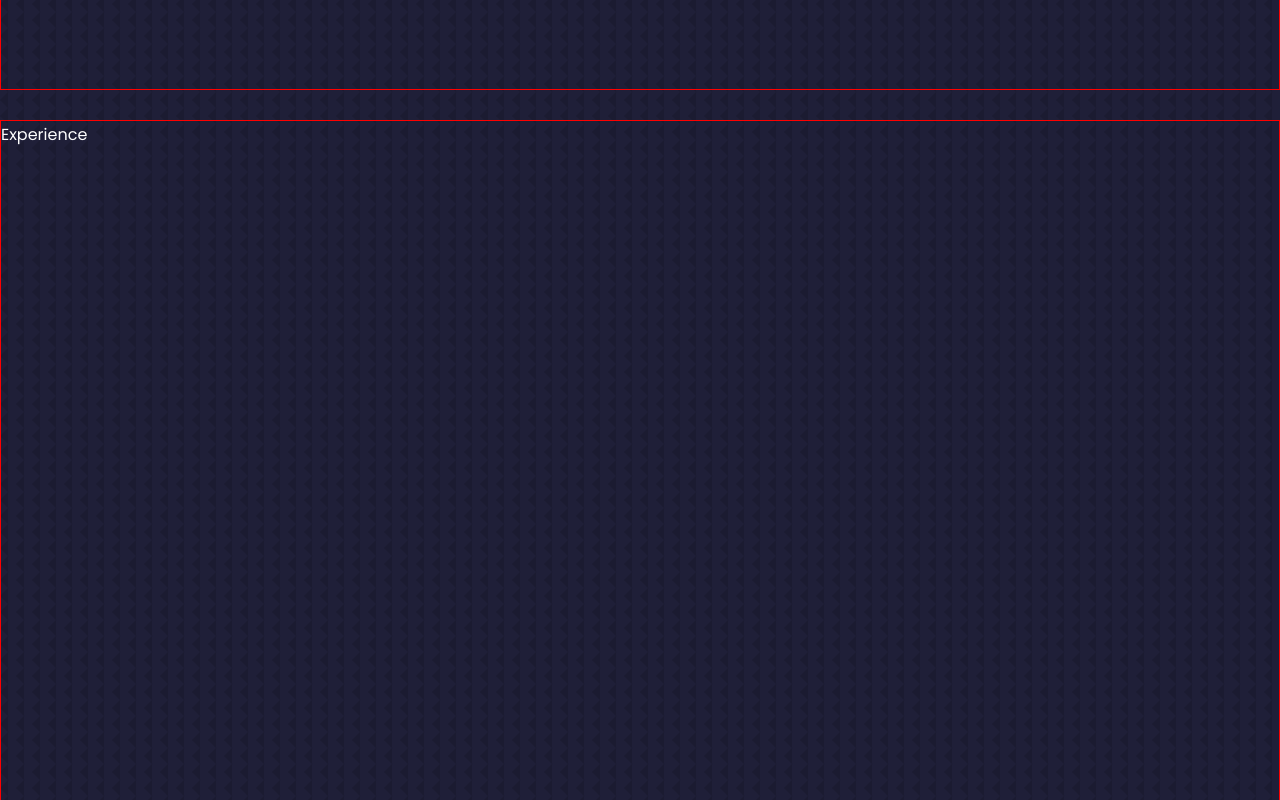
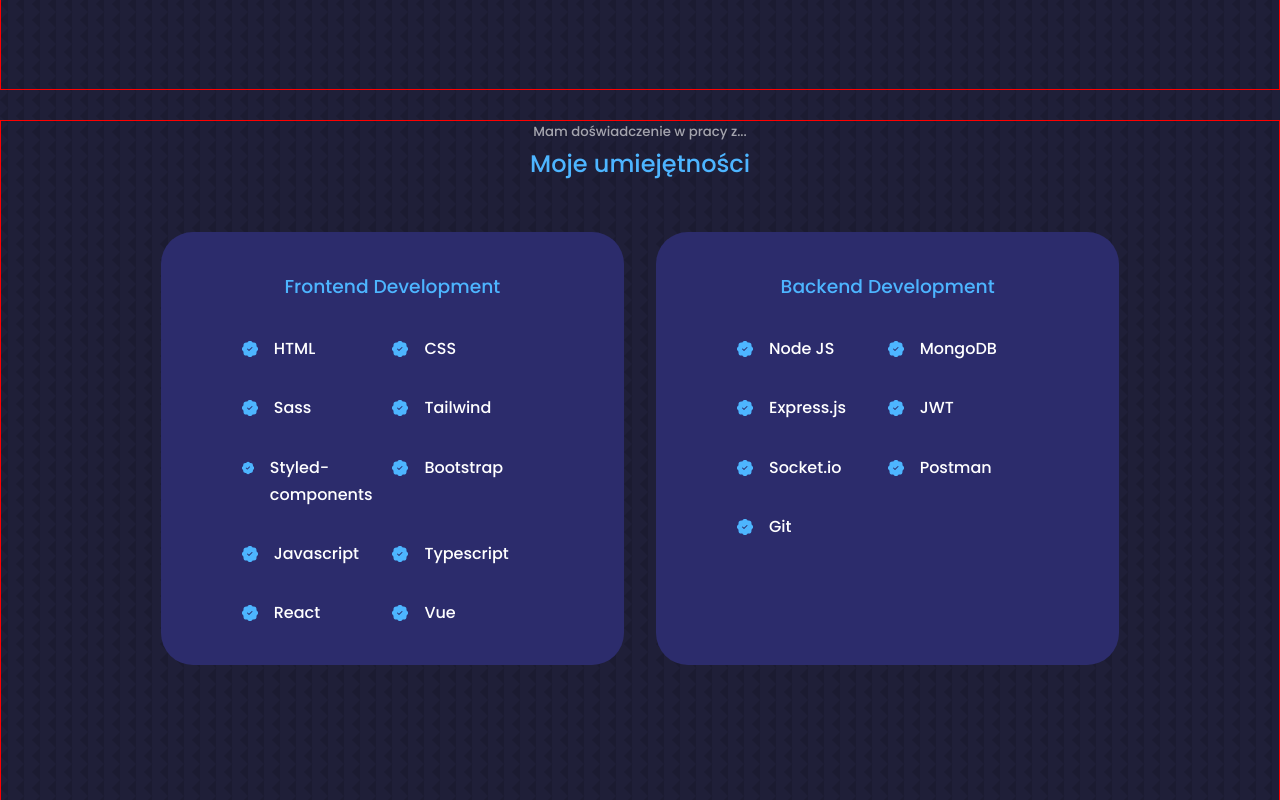
Before and after one commit to Zyar3k/portfolio-project, a React (Create React App) app: page / in a window 1280 px wide. Shown: the part 1540-2340 px from the top of the page. Built offline with nearby package versions, Linux system fonts and the light colour scheme; a web font is replaced by a local one.

Commit message:
Add experience component

```diff
--- a/src/components/Experience/Experience.jsx
+++ b/src/components/Experience/Experience.jsx
@@ -1,7 +1,65 @@
+import { BsPatchCheckFill } from "react-icons/bs";
+
 import "./Experience.scss";
 
+const frontData = [
+  "HTML",
+  "CSS",
+  "Sass",
+  "Tailwind",
+  "Styled-components",
+  "Bootstrap",
+  "Javascript",
+  "Typescript",
+  "React",
+  "Vue",
+];
+
+const backData = [
+  "Node JS",
+  "MongoDB",
+  "Express.js",
+  "JWT",
+  "Socket.io",
+  "Postman",
+  "Git",
+];
+
 const Experience = () => {
-  return <section id="experience">Experience</section>;
+  return (
+    <section id="experience">
+      <h5>Mam doświadczenie w pracy z... </h5>
+      <h2>Moje umiejętności</h2>
+      <div className="container experience__container">
+        <div className="experience__frontend">
+          <h3>Frontend Development</h3>
+          <div className="experience__content">
+            {frontData.map((item, index) => (
+              <article key={index} className="experience__details">
+                <BsPatchCheckFill className="experience__details-icon" />
+                <div>
+                  <h4>{item}</h4>
+                </div>
+              </article>
+            ))}
+          </div>
+        </div>
+        <div className="experience__backend">
+          <h3>Backend Development</h3>
+          <div className="experience__content">
+            {backData.map((item, index) => (
+              <article key={index} className="experience__details">
+                <BsPatchCheckFill className="experience__details-icon" />
+                <div>
+                  <h4>{item}</h4>
+                </div>
+              </article>
+            ))}
+          </div>
+        </div>
+      </div>
+    </section>
+  );
 };
 
 export default Experience;
--- a/src/components/Experience/Experience.scss
+++ b/src/components/Experience/Experience.scss
@@ -1 +1,68 @@
 @import "../../styles/global.scss";
+
+.experience__container {
+  display: grid;
+  grid-template-columns: 1fr 1fr;
+  gap: 32px;
+}
+
+.experience__container > div {
+  background: $color-bg-variant;
+  padding: 38px 80px;
+  border-radius: 32px;
+  border: 1px solid transparent;
+}
+
+.experience__container > div:hover {
+  background: transparent;
+  border-color: $color-primary-variant;
+  cursor: default;
+}
+
+.experience__container > div h3 {
+  text-align: center;
+  margin-bottom: 32px;
+  color: $color-primary;
+}
+
+.experience__content {
+  display: grid;
+  grid-template-columns: 1fr 1fr;
+  row-gap: 32px;
+}
+
+.experience__details {
+  display: flex;
+  gap: 16px;
+}
+
+.experience__details-icon {
+  margin-top: 6px;
+  color: $color-primary;
+}
+
+@media screen and (max-width: 1024px) {
+  .experience__container {
+    grid-template-columns: 1fr;
+  }
+
+  .experience__container > d {
+    width: 80%;
+    padding: 32px;
+    margin: 0 auto;
+  }
+
+  .experience__content {
+    padding: 16px;
+  }
+}
+@media screen and (max-width: 600px) {
+  .experience__container {
+    gap: 16px;
+  }
+
+  .experience__container > div {
+    width: 100%;
+    padding: 32px 16px;
+  }
+}
```
